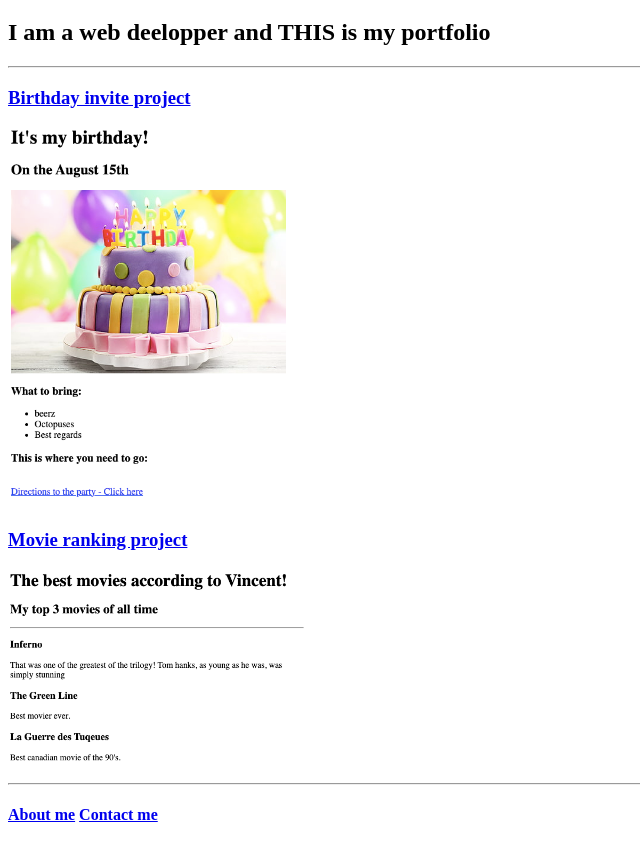
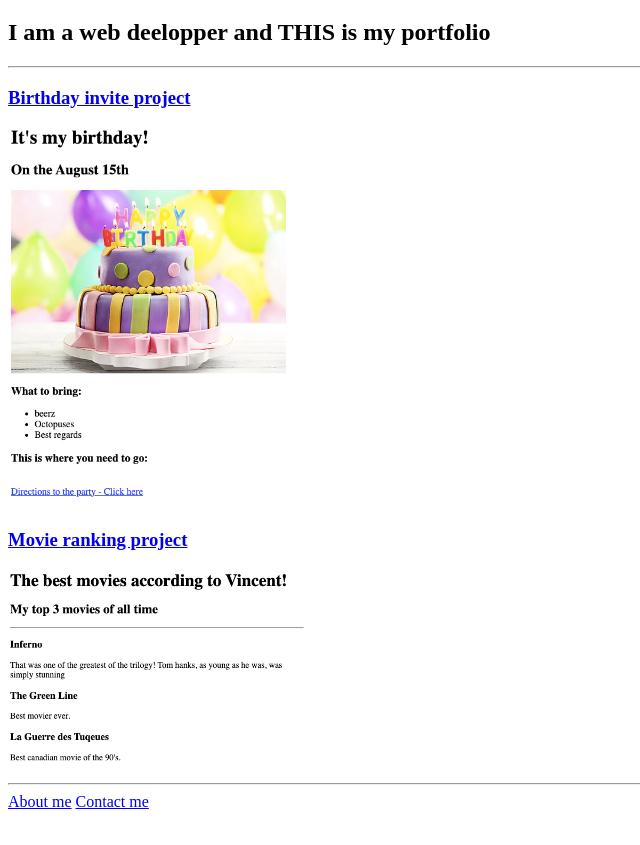
Before and after one commit to Vince-Jacob/html-portfolio, a plain HTML site: page index.html in a window 1280 px wide. Shown: the part 61-906 px from the top of the page, without its empty margins (0-640 px from the left). After the commit the page ends 880 px from the top, so only its background shows below. Drawn offline with Linux system fonts and the light colour scheme; files whose address does not match are found by name.

Commit message:
Add files via upload

```diff
--- a/index.html
+++ b/index.html
@@ -3,24 +3,22 @@
 <html lang="en">
 
 <head>
-    <meta CHARSET="UTF-8">
-    <title>Vincent's Portfolio</title>
+<meta CHARSET="UTF-8">
+<title>Vincent's Portfolio</title>
 </head>
 
 <body>
-    <h1>Vincent Jacob</h1>
-    <h2>I am a web deelopper and THIS is my portfolio</h2>
-
+<h1>Vincent Jacob</h1>
+<h2>I am a web deelopper and THIS is my portfolio</h2>
 <hr />
-
 <h3><a href="./public/birthday-invite.html">Birthday invite project</a></h3>
 <img src="./assets/images/Capture d’écran, le 2024-09-07 à 07.15.47.png" width="300" lenght="300" />
 <br />
 <h3><a href="./public/movie-ranking.html">Movie ranking project</a></h3>
 <img src="./assets/images/Capture d’écran, le 2024-09-07 à 07.37.17.png" width="300" lenght="300" />
-
 <hr />
-<h4><a href="./public/about.html">About me</a> <a href="./public/contact.html">Contact me</a></h4>
+<a href="./public/about.html">About me</a>
+<a href="./public/contact.html">Contact me</a>
 
 </body>
 </html>
```
